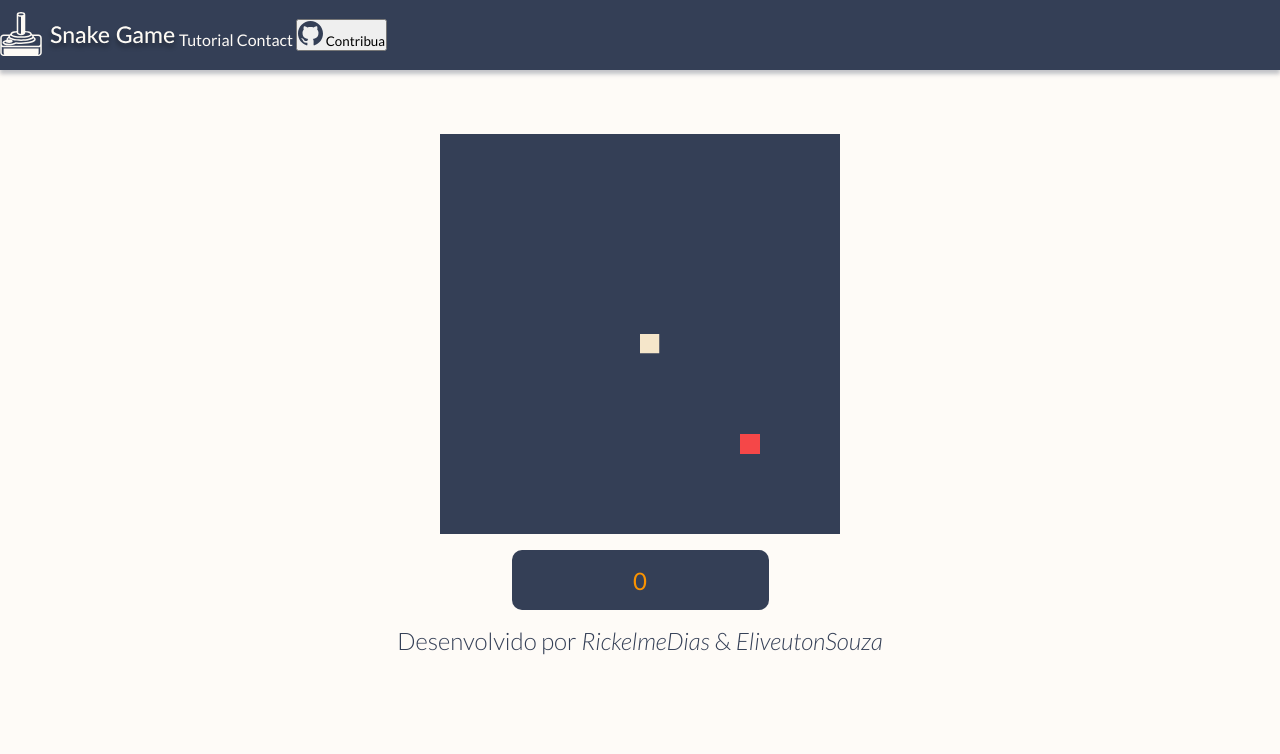
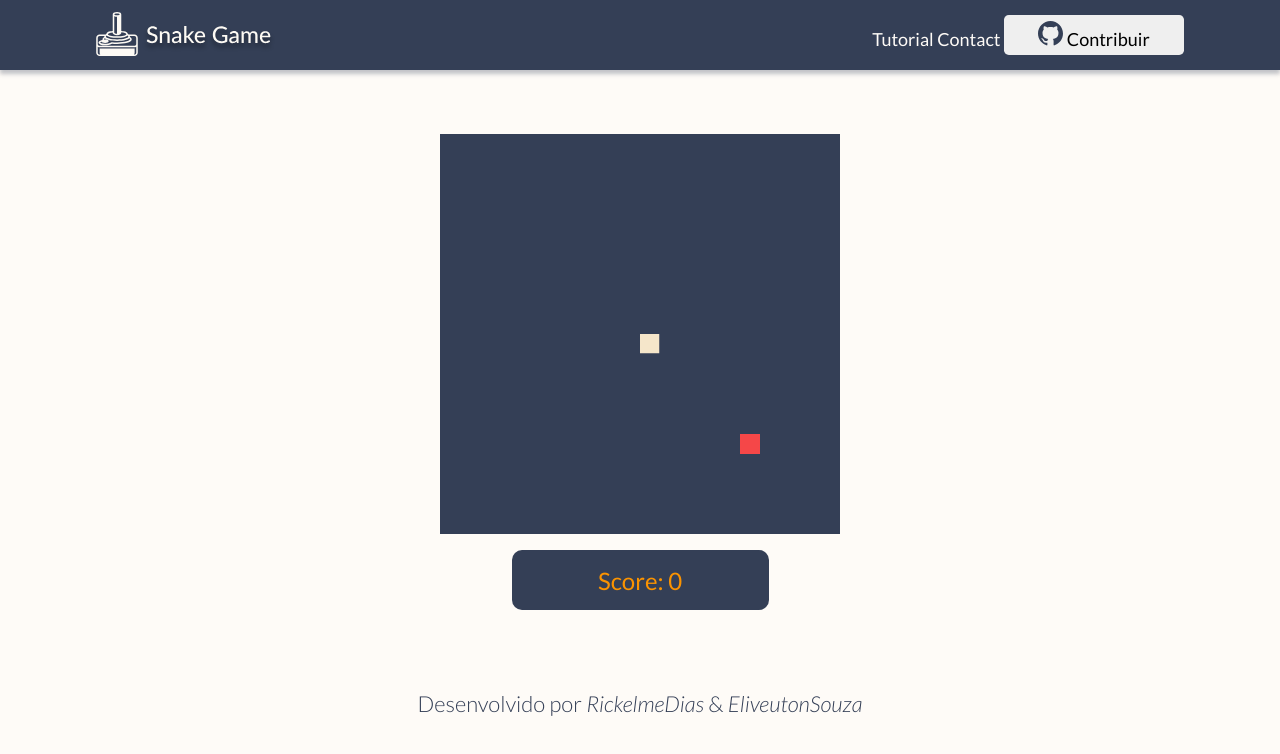
Before and after one commit to RickelmeDias/Snake-Game, a plain HTML site: page index.html in a window 1280 px wide. Drawn offline with Linux system fonts and the light colour scheme.

Commit message:
Header update 2/3 and simple modifications in css and html.

```diff
--- a/index.html
+++ b/index.html
@@ -33,7 +33,7 @@
 
                             <button>
                                     <img src="./assets/images/Github-logo.svg" alt="Github logo">
-                                Contribua
+                                    Contribuir
                             </button>
 
                         </ul>
--- a/snake-game.js
+++ b/snake-game.js
@@ -121,7 +121,7 @@ window.onload = function () {
                         sx = sy = 0;
                         snake_size = 3;
                         Snake.score = 0;
-                        score_game.innerHTML = `${Snake.score}`;
+                        score_game.innerHTML = `Score: ${Snake.score}`;
                     }
                 }
 
--- a/style.css
+++ b/style.css
@@ -17,7 +17,7 @@ body {
     background-color: var(--beige-bg);
 }
 
-header {
+header{
     width: auto;
     height: 70px;
     background-color: var(--dark-blue);
@@ -25,18 +25,17 @@ header {
 
     font-style: normal;
     font-weight: 400;
-
-    display: flex;
-
-    align-items: center;
-    justify-content: space-between;
 }
 
 .container {
-    max-width: 980px;
+    height: 100%;
+
+    margin: 0 6rem 0 6rem;
+
     display: flex;
-    justify-content: center;
     align-items: center;
+
+    justify-content: space-between;
 }
 
 canvas {
@@ -55,8 +54,19 @@ canvas {
 }
 
 nav li {
+    font-size: 18px;
     display: inline;
     list-style: none;
+}
+
+nav button {
+    font-size: 18px;
+    width: 180px;
+    height: 40px;
+    border: none;
+    border-radius: 0.3rem;
+
+
 }
 
 li a {
@@ -79,7 +89,7 @@ li a {
   font-style: normal;
   font-weight: 400;
 
-  color: #fb9300;
+  color: var(--orange);
 
   display: flex;
   align-items: center;
@@ -87,12 +97,12 @@ li a {
 }
 
 footer {
-  font-size: 24px;
+  font-size: 22px;
   color: var(--dark-blue);
   font-style: normal;
   font-weight: 300;
 
   text-align: center;
 
-  margin-top: 16px;
+  margin-top: 5rem;
 }
```
Lines whose indentation alone changed are shown as unchanged.
